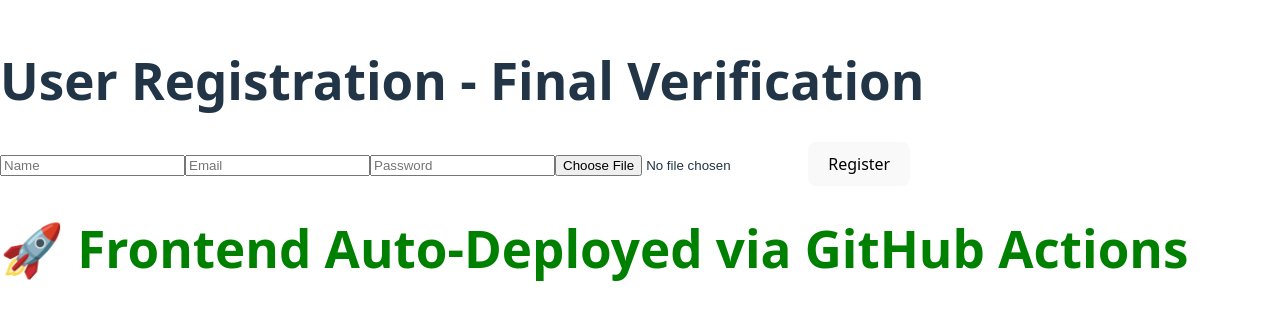
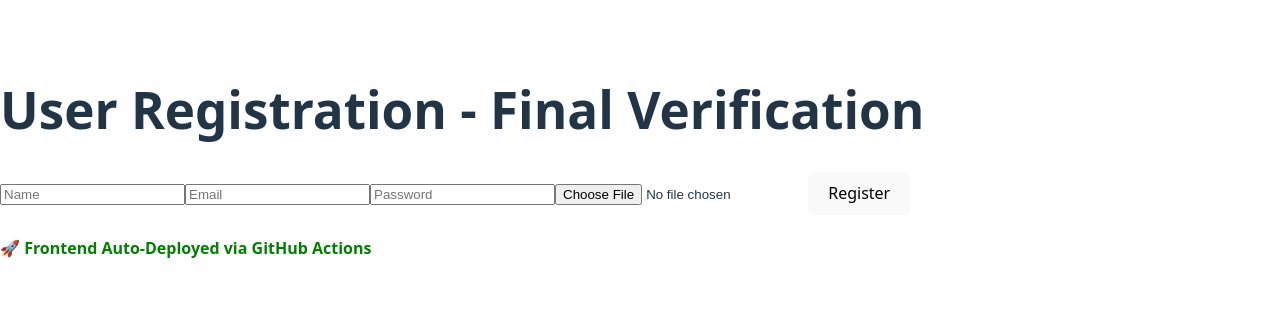
Before and after one commit to tejupatil2410-gif/fullstack-cicd-aws, a React app in the folder frontend/: page / in a window 1280 px wide. Shown: the part 236-556 px from the top of the page. Built offline with nearby package versions, Linux system fonts and the light colour scheme; the HTML template or start-up script is replaced by a standard one.

Commit message:
test: verify again frontend CD auto deployment

```diff
--- a/frontend/src/App.tsx
+++ b/frontend/src/App.tsx
@@ -5,9 +5,9 @@
     <div>
       <h1>User Registration - Final Verification</h1>
       <RegistrationForm />
-      <h1 style={{ color: "green" }}>
+      <h4 style={{ color: "green" }}>
   🚀 Frontend Auto-Deployed via GitHub Actions
-      </h1>
+      </h4>
 
     </div>
 
```
